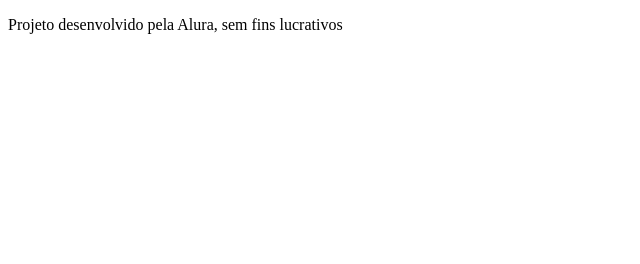
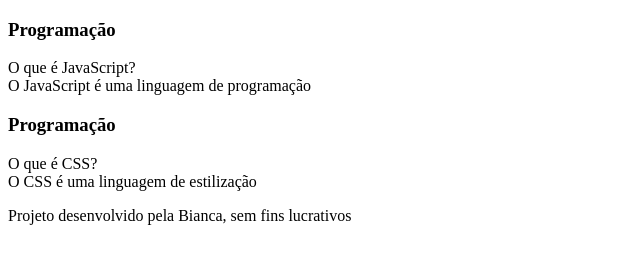
Before and after one commit to bicriss/lashcard, a plain HTML site: page index.html in a window 1280 px wide. Shown: the whole page, without its empty margins (0-640 px from the left). Drawn offline with Linux system fonts and the light colour scheme.

Commit message:
Update index.html

```diff
--- a/index.html
+++ b/index.html
@@ -2,17 +2,38 @@
 <html lang="pt-br">
 <head>
     <meta charset="UTF-8">
-    <meta http-equiv="X-UA-Compatible" content="IE=edge">
     <meta name="viewport" content="width=device-width, initial-scale=1.0">
-    <title>flashcard</title>
+    <title>Flashcard</title>
 </head>
 <body>
     <main>
-   <section id="container"></section>
-   <article></article>
+        <section id="container">
+            <article class="cartao">
+                <div class="cartao__conteudo">
+                    <h3>Programação</h3>
+                    <div class="cartao__conteudo__pergunta">
+                        O que é JavaScript?
+                    </div>
+                    <div class="cartao__conteudo__resposta">
+                        O JavaScript é uma linguagem de programação
+                    </div>
+                </div>
+            </article>
+            <article class="cartao">
+                <div class="cartao__conteudo">
+                    <h3>Programação</h3>
+                    <div class="cartao__conteudo__pergunta">
+                        O que é CSS?
+                    </div>
+                    <div class="cartao__conteudo__resposta">
+                        O CSS é uma linguagem de estilização
+                    </div>
+                </div>
+            </article>
+        </section>
     </main>
+    <footer>
+        <p>Projeto desenvolvido pela Bianca, sem fins lucrativos</p>
+    </footer>
 </body>
-<footer>
-    <p>Projeto desenvolvido pela Alura, sem fins lucrativos</p>
-</footer>
 </html>
```
